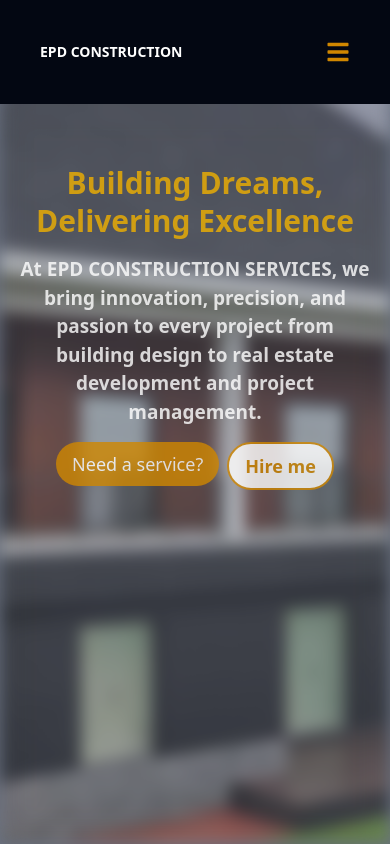
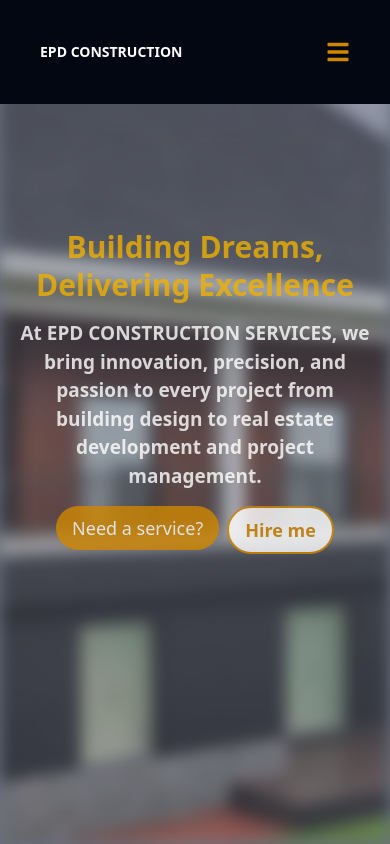
Before and after one commit to wizzcode01/contruction-website, a React (Vite) app: page / in a window 390 px wide. Shown: the top 844 px of the page. Built offline with nearby package versions, Linux system fonts and the light colour scheme.

Commit message:
fixed margin issue

```diff
--- a/src/components/Hero.jsx
+++ b/src/components/Hero.jsx
@@ -30,7 +30,7 @@ const Hero = ({ heroData }) => {
     <div className="min-h-screen relative w-full overflow-x-hidden bg-gray-500 ">
       <div className="absolute z-20 inset-0 bg-cover bg-center bg-no-repeat opacity-60 blur-sm bg-white/20 backdrop-blur-md" style={{ backgroundImage: `url(${images[currentImage]})` }}></div>
       <div className="relative z-20 flex flex-col justify-center items-center mx-auto opacity-80">
-        <div className="flex flex-col gap-4 justify-center items-center lg:w-4xl w-full md:w-full p-5 opacity-100 mt-32 lg:m-52">
+        <div className="flex flex-col gap-4 justify-center items-center lg:w-4xl w-full md:w-full p-5 opacity-100 mt-48 lg:m-52">
           <small className="text-xs sm:text-sm text-gray-600">
           </small>
           {heroData.headings.map((data, id) => (
```
